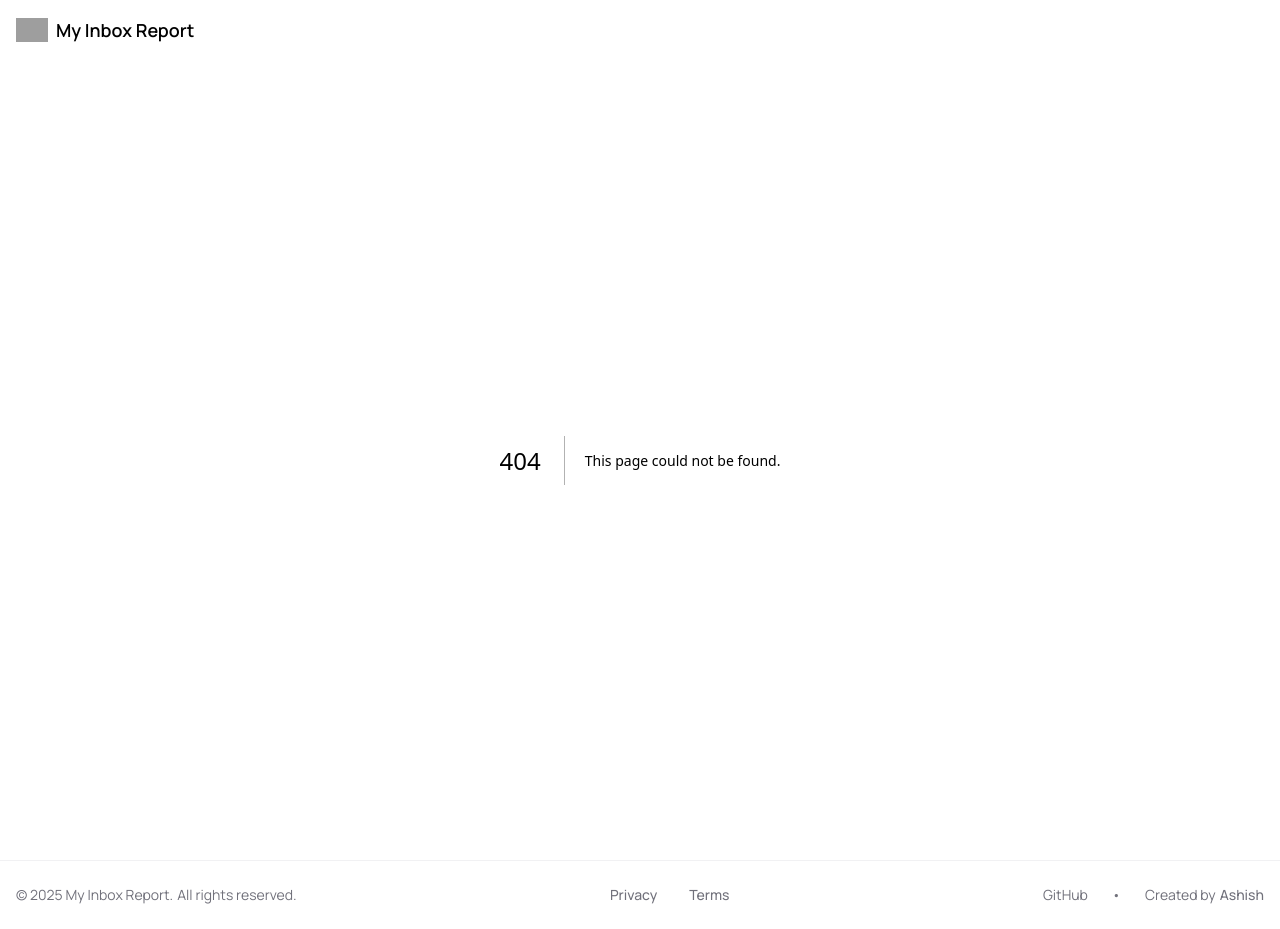
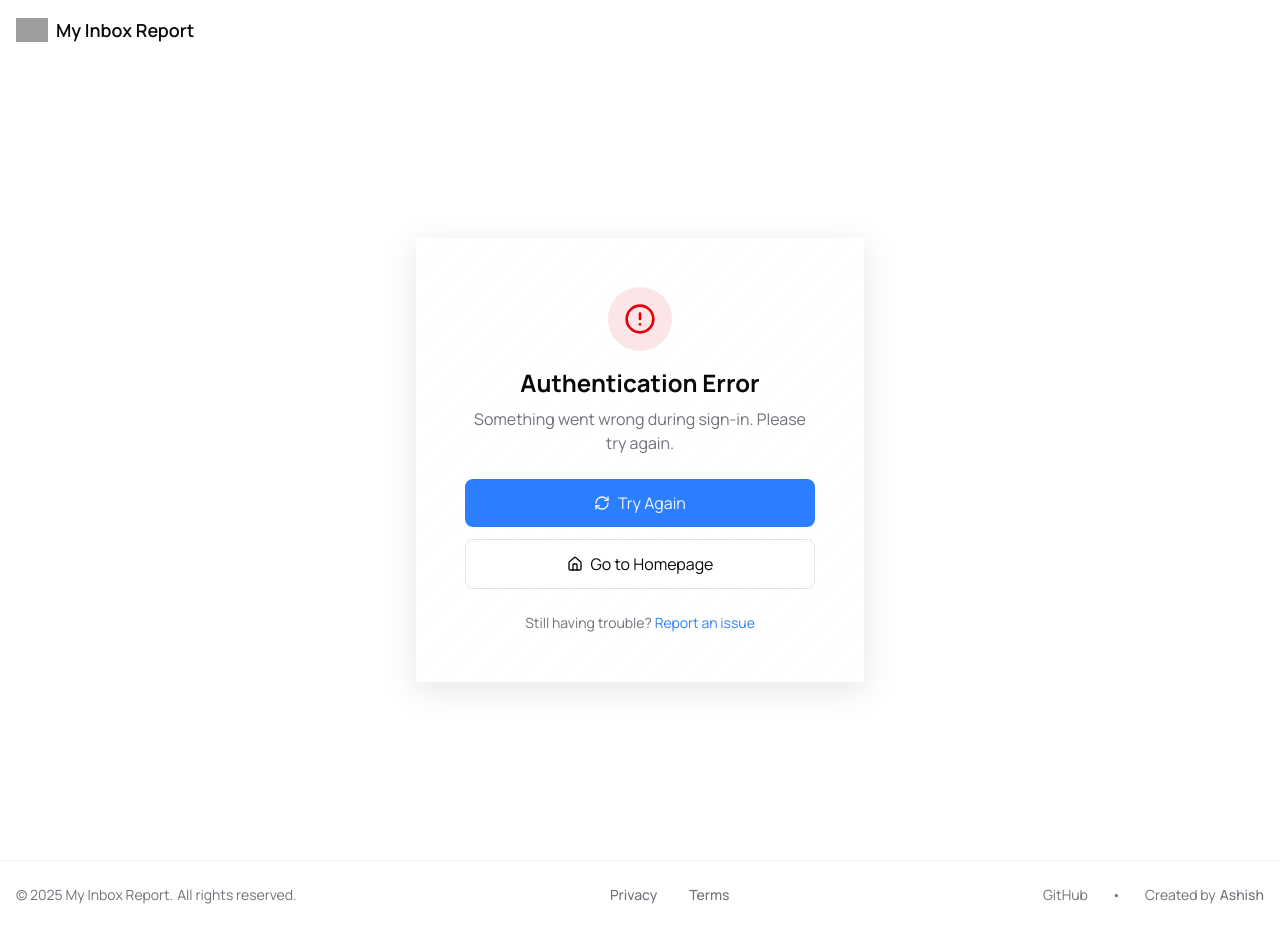
Before and after one commit to Ashish-Sontakke/myinboxreport, a Next.js app: page /auth/error in a window 1280 px wide. Before the commit this address had no page. Built offline with nearby package versions, Linux system fonts and the light colour scheme; grey boxes are pictures that could not be loaded.

Commit message:
feat: add authentication pages for sign-in and error handling

```diff
--- /dev/null
+++ b/app/auth/error/page.tsx
@@ -0,0 +1,128 @@
+"use client";
+
+import { motion } from "framer-motion";
+import { ArrowLeft, AlertCircle, RefreshCw, Home, Mail } from "lucide-react";
+import Link from "next/link";
+import { useRouter, useSearchParams } from "next/navigation";
+import { Suspense } from "react";
+
+function ErrorContent() {
+  const searchParams = useSearchParams();
+  const error = searchParams.get("error");
+  const router = useRouter();
+  const getErrorMessage = () => {
+    switch (error) {
+      case "AccessDenied":
+        return {
+          title: "Access Denied",
+          description:
+            "You declined to authorize the application. We need Gmail access to analyze your emails.",
+          icon: Mail,
+        };
+      case "Configuration":
+        return {
+          title: "Configuration Error",
+          description:
+            "There's an issue with our authentication setup. Please try again later.",
+          icon: AlertCircle,
+        };
+      case "Verification":
+        return {
+          title: "Verification Failed",
+          description:
+            "We couldn't verify your identity. Please try signing in again.",
+          icon: AlertCircle,
+        };
+      default:
+        return {
+          title: "Authentication Error",
+          description: "Something went wrong during sign-in. Please try again.",
+          icon: AlertCircle,
+        };
+    }
+  };
+
+  const errorInfo = getErrorMessage();
+  const IconComponent = errorInfo.icon;
+
+  return (
+    <div className="min-h-screen bg-background relative overflow-hidden flex items-center justify-center px-6">
+      <motion.div
+        initial={{ opacity: 0, scale: 0.95, y: 20 }}
+        animate={{ opacity: 1, scale: 1, y: 0 }}
+        transition={{ duration: 0.5, ease: "easeOut" }}
+        className="glass-card p-8 md:p-12 w-full max-w-md text-center"
+      >
+        {/* Error Icon */}
+        <motion.div
+          initial={{ opacity: 0, scale: 0.8 }}
+          animate={{ opacity: 1, scale: 1 }}
+          transition={{ duration: 0.5, delay: 0.1 }}
+          className="mb-6"
+        >
+          <div className="mx-auto w-16 h-16 bg-destructive/10 rounded-full flex items-center justify-center mb-4">
+            <IconComponent className="w-8 h-8 text-destructive" />
+          </div>
+          <h1 className="text-2xl font-bold mb-2">{errorInfo.title}</h1>
+          <p className="text-muted-foreground">{errorInfo.description}</p>
+        </motion.div>
+
+        {/* Action Buttons */}
+        <motion.div
+          initial={{ opacity: 0, y: 10 }}
+          animate={{ opacity: 1, y: 0 }}
+          transition={{ duration: 0.5, delay: 0.3 }}
+          className="space-y-3"
+        >
+          <button
+            onClick={() => router.push("/auth/sign-in")}
+            className="w-full bg-primary text-primary-foreground hover:bg-primary/90 rounded-lg p-3 transition-colors group flex items-center justify-center gap-2"
+          >
+            <RefreshCw className="w-4 h-4 group-hover:rotate-180 transition-transform duration-500" />
+            Try Again
+          </button>
+
+          <Link
+            href="/"
+            className="w-full bg-background border border-border hover:border-primary/50 rounded-lg p-3 transition-all duration-200 group flex items-center justify-center gap-2"
+          >
+            <Home className="w-4 h-4" />
+            Go to Homepage
+          </Link>
+        </motion.div>
+
+        {/* Support Link */}
+        <motion.div
+          initial={{ opacity: 0 }}
+          animate={{ opacity: 1 }}
+          transition={{ duration: 0.5, delay: 0.5 }}
+          className="mt-6 text-center text-sm text-muted-foreground"
+        >
+          Still having trouble?{" "}
+          <Link
+            href="https://github.com/Ashish-Sontakke/myinboxreport/issues"
+            className="text-primary hover:underline"
+            target="_blank"
+            rel="noopener noreferrer"
+          >
+            Report an issue
+          </Link>
+        </motion.div>
+      </motion.div>
+    </div>
+  );
+}
+
+export default function ErrorPage() {
+  return (
+    <Suspense
+      fallback={
+        <div className="min-h-screen bg-background flex items-center justify-center">
+          <div className="animate-spin rounded-full h-8 w-8 border-b-2 border-primary"></div>
+        </div>
+      }
+    >
+      <ErrorContent />
+    </Suspense>
+  );
+}
--- /dev/null
+++ b/app/auth/sign-in/page.tsx
@@ -0,0 +1,96 @@
+"use client";
+
+import { motion } from "framer-motion";
+import { ArrowLeft, Shield, Lock, Eye } from "lucide-react";
+import Link from "next/link";
+import Image from "next/image";
+import { signIn } from "next-auth/react";
+export default function SignInPage() {
+  const handleGoogleSignIn = () => {
+    signIn("google", {
+      redirect: true,
+      redirectTo: "/app",
+    });
+  };
+
+  return (
+    <div className="min-h-screen bg-background relative overflow-hidden flex items-center justify-center px-6">
+      <motion.div
+        initial={{ opacity: 0, scale: 0.95, y: 20 }}
+        animate={{ opacity: 1, scale: 1, y: 0 }}
+        transition={{ duration: 0.5, ease: "easeOut" }}
+        className="glass-card p-8 md:p-12 w-full max-w-md"
+      >
+        {/* Logo/Title */}
+        <div className="text-center mb-8">
+          <h1 className="text-3xl font-bold mb-2">
+            Welcome to <span className="gradient-text">My Inbox Report</span>
+          </h1>
+          <p className="text-muted-foreground">
+            Sign in to analyze your Gmail with AI-powered insights
+          </p>
+        </div>
+
+        <motion.div
+          initial={{ opacity: 0, y: 10 }}
+          animate={{ opacity: 1, y: 0 }}
+          transition={{ duration: 0.5, delay: 0.2 }}
+        >
+          <button
+            onClick={handleGoogleSignIn}
+            className="w-full bg-background border border-border hover:border-primary/50 rounded-lg p-4 transition-all duration-200 group hover:shadow-lg hover:shadow-primary/10"
+          >
+            <div className="flex items-center justify-center gap-3">
+              <Image
+                src="/google.svg"
+                alt="Google"
+                width={20}
+                height={20}
+                className="group-hover:scale-110 transition-transform"
+              />
+              <span className="font-medium text-lg">Continue with Google</span>
+            </div>
+          </button>
+        </motion.div>
+
+        {/* Security Features */}
+        <motion.div
+          initial={{ opacity: 0, y: 10 }}
+          animate={{ opacity: 1, y: 0 }}
+          transition={{ duration: 0.5, delay: 0.3 }}
+          className="mt-8 space-y-3"
+        >
+          <div className="flex items-center gap-3 text-sm text-muted-foreground">
+            <Lock className="w-4 h-4 text-primary" />
+            <span>Secure OAuth 2.0 authentication</span>
+          </div>
+          <div className="flex items-center gap-3 text-sm text-muted-foreground">
+            <Eye className="w-4 h-4 text-primary" />
+            <span>Read-only access to analyze email patterns</span>
+          </div>
+          <div className="flex items-center gap-3 text-sm text-muted-foreground">
+            <Shield className="w-4 h-4 text-primary" />
+            <span>GDPR compliant with zero data storage</span>
+          </div>
+        </motion.div>
+
+        {/* Terms */}
+        <motion.div
+          initial={{ opacity: 0 }}
+          animate={{ opacity: 1 }}
+          transition={{ duration: 0.5, delay: 0.4 }}
+          className="mt-8 text-center text-sm text-muted-foreground"
+        >
+          By continuing, you agree to our{" "}
+          <Link href="/terms" className="text-primary hover:underline">
+            Terms of Service
+          </Link>{" "}
+          and{" "}
+          <Link href="/privacy" className="text-primary hover:underline">
+            Privacy Policy
+          </Link>
+        </motion.div>
+      </motion.div>
+    </div>
+  );
+}
```
